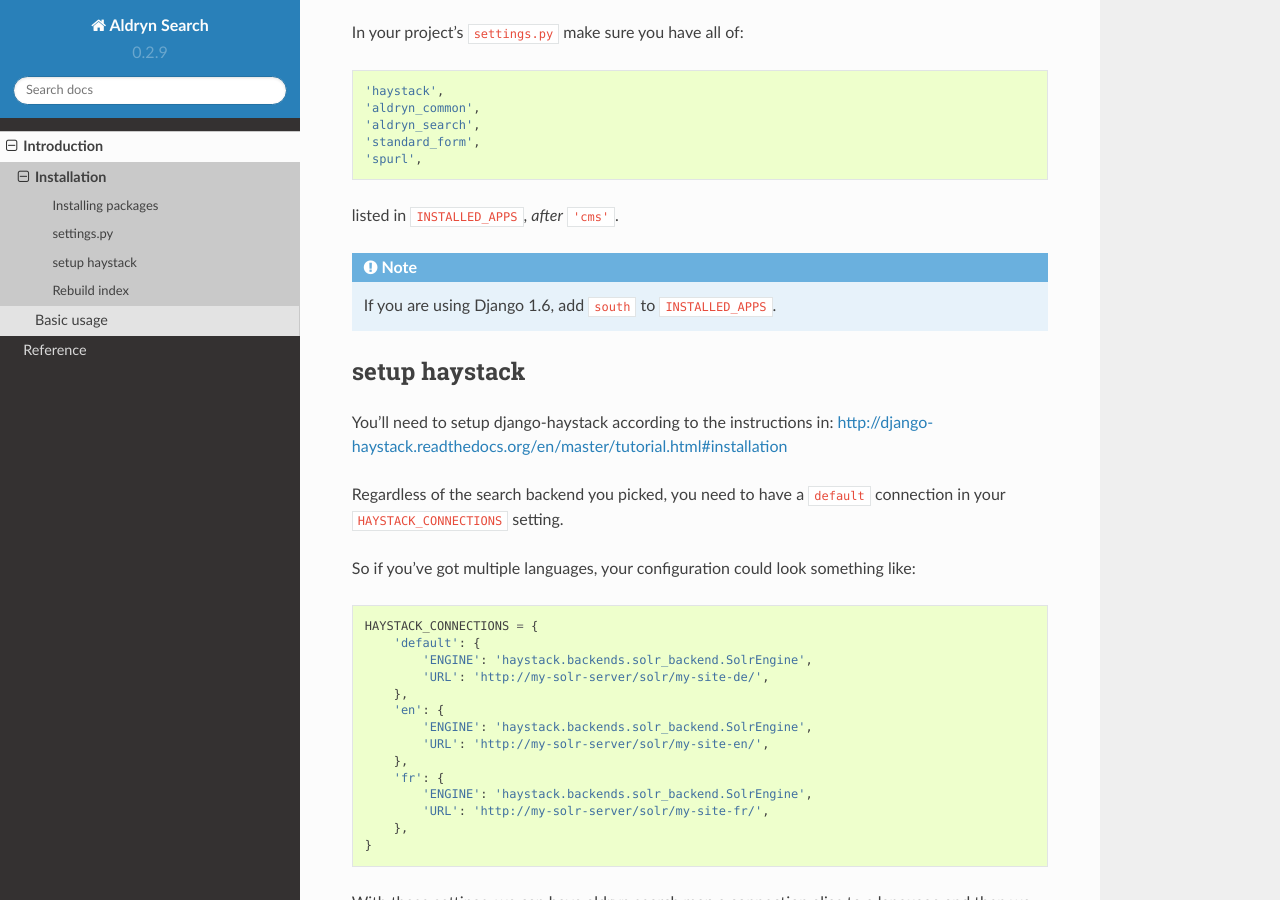
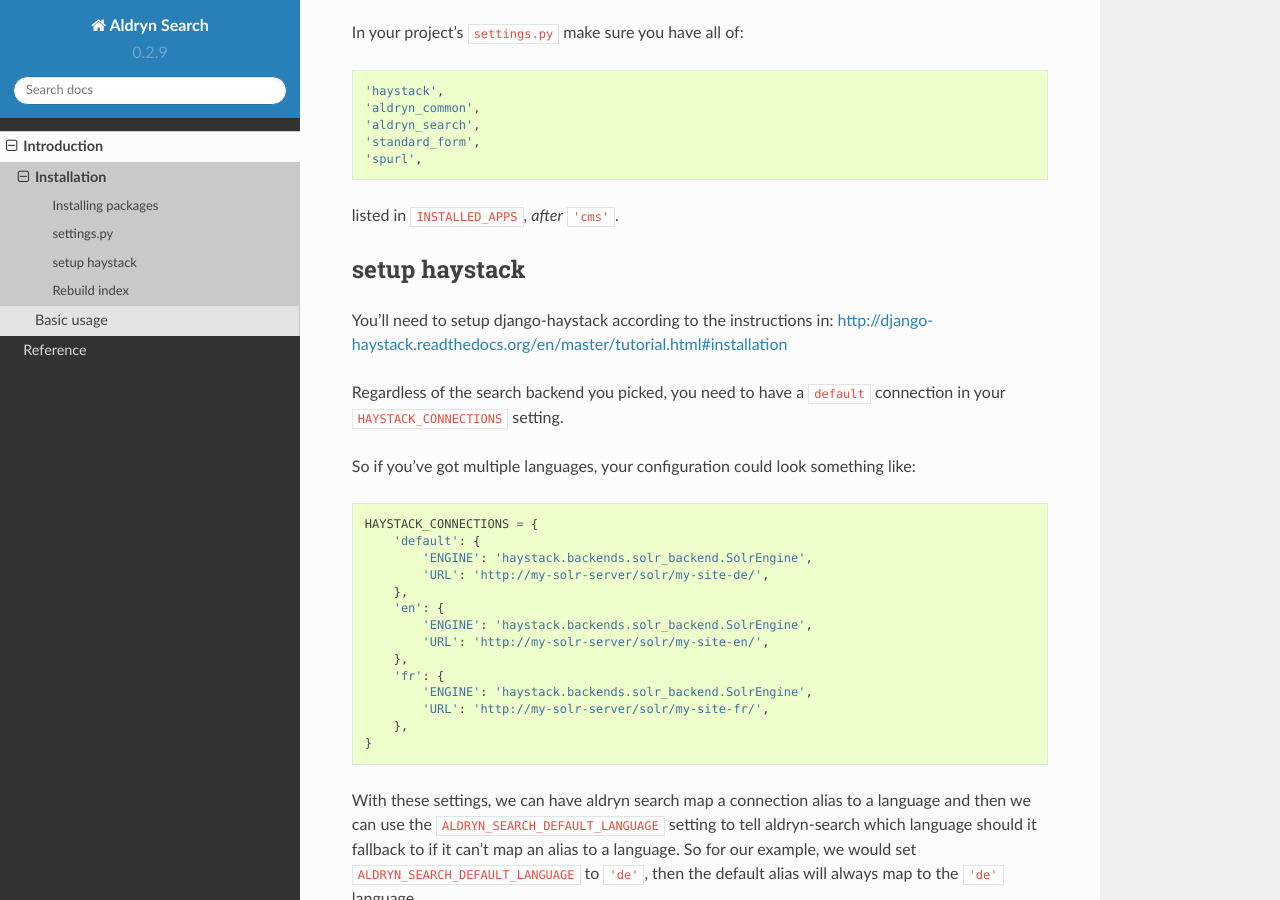
Before and after one commit to divio/aldryn-search, a Sphinx documentation site: the page built from docs/introduction/installation.rst, in a window 1280 px wide and 900 px high, scrolled down 576 px. Built offline with Sphinx 7.4.7 and the Read the Docs theme 2.0.0, drawn with Linux system fonts in a browser that asks for light colours; pages that are not in the unit, such as notebooks, are missing from menus.

Commit message:
no need for south here

```diff
--- a/docs/introduction/installation.rst
+++ b/docs/introduction/installation.rst
@@ -33,9 +33,6 @@
     'spurl',
 
 listed in ``INSTALLED_APPS``, *after* ``'cms'``.
-
-.. note::
-   If you are using Django 1.6, add ``south`` to  ``INSTALLED_APPS``.
 
 **************
 setup haystack
```
